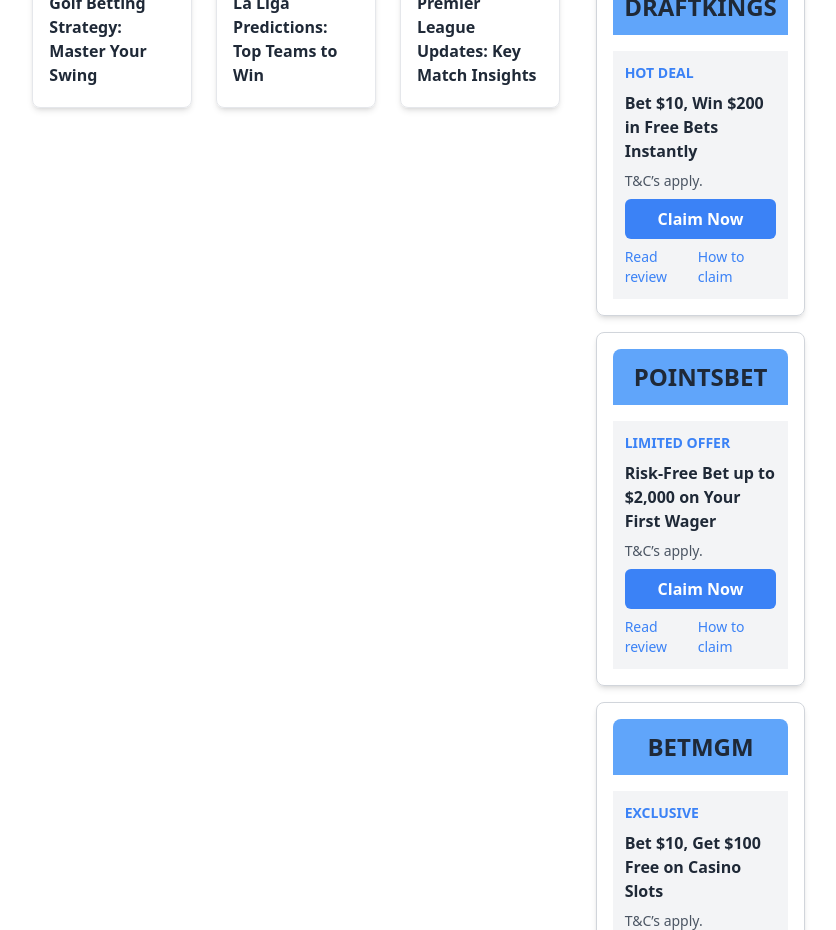
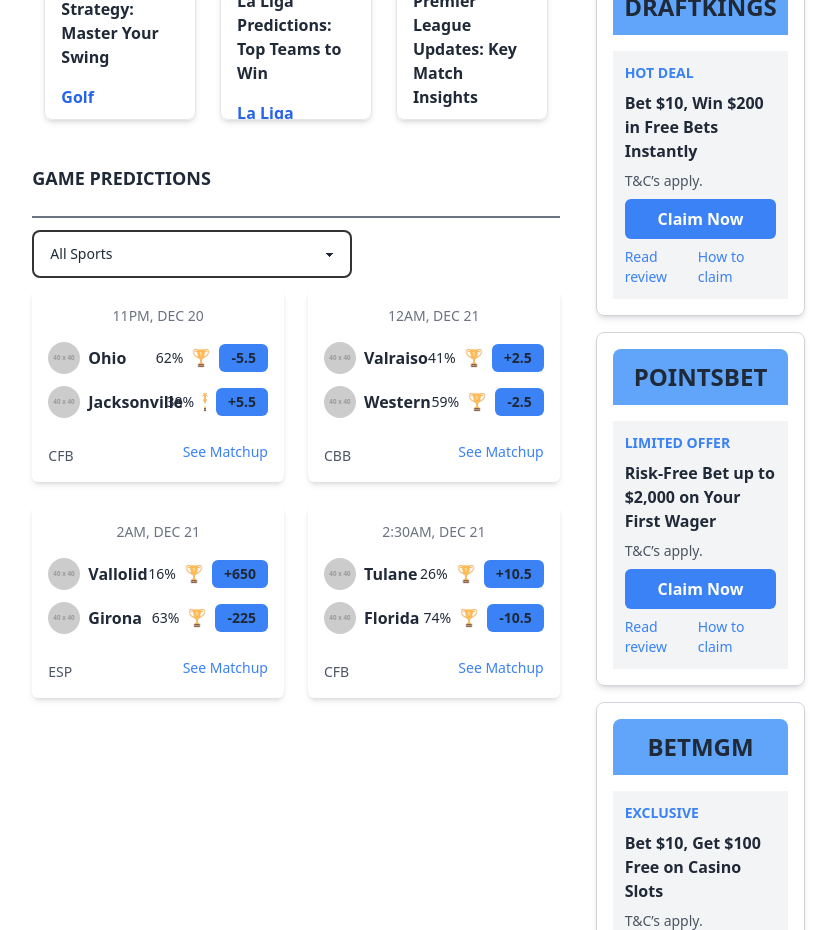
Before and after one commit to Jubayerhusain/Dimers-Pro, a React (Vite) app: page / in a window 1280 px wide. Shown: the part 1460-2390 px from the top of the page, without its empty margins (344-1180 px from the left). Built offline with nearby package versions, Linux system fonts and the light colour scheme.

Commit message:
game prediction done

```diff
--- /dev/null
+++ b/public/prediction.json
@@ -0,0 +1,74 @@
+[
+    {
+      "time": "11PM, DEC 20",
+      "teams": [
+        {
+          "name": "Ohio",
+          "percentage": 62,
+          "spread": -5.5,
+          "logo": "https://via.placeholder.com/40"
+        },
+        {
+          "name": "Jacksonville",
+          "percentage": 38,
+          "spread": "+5.5",
+          "logo": "https://via.placeholder.com/40"
+        }
+      ],
+      "type": "CFB"
+    },
+    {
+      "time": "12AM, DEC 21",
+      "teams": [
+        {
+          "name": "Valraiso",
+          "percentage": 41,
+          "spread": "+2.5",
+          "logo": "https://via.placeholder.com/40"
+        },
+        {
+          "name": "Western ",
+          "percentage": 59,
+          "spread": "-2.5",
+          "logo": "https://via.placeholder.com/40"
+        }
+      ],
+      "type": "CBB"
+    },
+    {
+      "time": "2AM, DEC 21",
+      "teams": [
+        {
+          "name": "Vallolid",
+          "percentage": 16,
+          "spread": "+650",
+          "logo": "https://via.placeholder.com/40"
+        },
+        {
+          "name": "Girona",
+          "percentage": 63,
+          "spread": "-225",
+          "logo": "https://via.placeholder.com/40"
+        }
+      ],
+      "type": "ESP"
+    },
+    {
+      "time": "2:30AM, DEC 21",
+      "teams": [
+        {
+          "name": "Tulane",
+          "percentage": 26,
+          "spread": "+10.5",
+          "logo": "https://via.placeholder.com/40"
+        },
+        {
+          "name": "Florida",
+          "percentage": 74,
+          "spread": "-10.5",
+          "logo": "https://via.placeholder.com/40"
+        }
+      ],
+      "type": "CFB"
+    }
+  ]
--- a/src/components/Article/Article.jsx
+++ b/src/components/Article/Article.jsx
@@ -6,7 +6,7 @@
       image:
         "https://encrypted-tbn0.gstatic.com/images?q=tbn:ANd9GcQ542Qbz2L3BDd1h6Xfo9cpF7OjSmRsRi7ogg&s",
       title:
-        "NBA Picks Today: Thursday's Best Bets Include Bulls vs. Celtics Play [12/19/2024]",
+        "NBA Picks Today: Thursday's Best Bets Include[12/19/2024]",
       category: "NBA",
       author: "Ryan Leaver",
       date: "Dec 19, 2024",
@@ -23,14 +23,14 @@
       image:
         "https://encrypted-tbn0.gstatic.com/images?q=tbn:ANd9GcQEczB0MmxBGdAtrdv0oNvHQ1waOeWLm0uSBA&s",
       title:
-        "NFL Betting Strategy: How to Bet on Week 16 - Michael Penix Jr. Gets the Start",
+        "NFL Betting Strategy: How to Bet on Week 16 ",
       category: "NFL",
       author: "Dave Garofolo",
       date: "Dec 18, 2024",
     },
     {
       image: "https://i.ytimg.com/vi/jwozE3phyJA/maxresdefault.jpg",
-      title: "NBA Player Props Today: Thursday's Top Plays Include Jalen Duren",
+      title: "NBA Player Props Today: Thursday's Top",
       category: "NBA",
       author: "Dave Garofolo",
       date: "Dec 19, 2024",
@@ -38,7 +38,7 @@
     {
       image:
         "https://vsin.com/wp-content/uploads/2024/11/USATSI_22784245_168384654_lowres.jpg?w=1068&h=0&crop=1",
-      title: "College Basketball Picks Today: Two Spread Plays [12/19/2024]",
+      title: "College Basketball Picks Today: plays [12/19/2024]",
       category: "CBB",
       author: "Dave Garofolo",
       date: "Dec 19, 2024",
@@ -56,7 +56,7 @@
         "https://encrypted-tbn0.gstatic.com/images?q=tbn:ANd9GcQl1QWXxJh6J8n4WOHbEiVCCA7cKdjSoUUlGA&s",
       title: "Golf Betting Strategy: Master Your Swing",
       category: "Golf",
-      author: "Emily Clark",
+      author: "Emily",
       date: "Dec 21, 2024",
     },
     {
@@ -105,7 +105,7 @@
           <h1 className="text-md font-bold text-black">NBA</h1>
         </div>
       </div>
-      <div className="grid grid-cols-1 md:grid-cols-2 lg:grid-cols-3 gap-6">
+      <div className="grid grid-cols-1 md:grid-cols-2 lg:grid-cols-3 gap-6 p-3">
         {articles.map((article, index) => (
           <div
             key={index}
@@ -117,7 +117,7 @@
               className="w-full h-36 object-cover"
             />
             <div className="p-4">
-              <div className="text-sm text-gray-500 mb-2 flex justify-between">
+              <div className="text-xs text-gray-500 mb-2 flex justify-between">
                 <span>{article.author}</span>
                 <span>{article.date}</span>
               </div>
--- /dev/null
+++ b/src/components/GameParediction/GameParediction.jsx
@@ -0,0 +1,95 @@
+import React, { useState, useEffect } from "react";
+import winImage from "./../../assets/icons8-win-48.png";
+import crownImage from "./../../assets/icons8-crown-50.png";
+const GamePrediction = () => {
+  const [data, setData] = useState([]);
+
+  useEffect(() => {
+    fetch("/prediction.json")
+      .then((response) => response.json())
+      .then((matchesData) => setData(matchesData))
+      .catch((error) => console.error("Error fetching data:", error));
+  }, []);
+
+  return (
+    <div className="max-w-5xl mx-auto py-8">
+      <h1 className="text-lg font-bold text-gray-800 mb-6">GAME PREDICTIONS</h1>
+      <div className="border border-gray-500 my-2"></div>
+      <div className="border-none my-3">
+        <select className="select border-2 border-black/80 select-md w-full max-w-xs">
+          <option disabled selected>
+            All Sports
+          </option>
+          <option>NFL</option>
+          <option>NBA</option>
+          <option>NHL</option>
+          <option>CFB</option>
+          <option>CBB</option>
+          <option>EPL</option>
+          <option>ESP</option>
+        </select>
+      </div>
+
+      <div className="grid grid-cols-1 md:grid-cols-2 lg:grid-cols-2 gap-6">
+        {data.map((match, index) => (
+          <div key={index} className="bg-white shadow-md rounded-md p-4">
+            {/* Match Time */}
+            <div className="text-gray-500 text-sm text-center mb-4">
+              {match.time}
+            </div>
+
+            {/* Teams */}
+            {match.teams.map((team, idx) => (
+              // start
+              <div
+                key={idx}
+                className="flex justify-between items-center mb-3 last:mb-0"
+              >
+                <div className="flex items-center space-x-2">
+                  <img
+                    src={team.logo}
+                    alt={team.name}
+                    className="w-8 h-8 rounded-full"
+                  />
+                  <div>
+                    <p className="font-bold text-gray-800">{team.name}</p>
+                  </div>
+                </div>
+                {/* END */}
+                <div className="flex items-center space-x-2">
+                  <div>
+                    <p className={`text-sm font-medium`}>
+                      {`${team.percentage}%`}
+                    </p>
+                  </div>
+                  <div>
+                        <img className="w-5 h-5" src={winImage} alt="" />
+                    </div>
+                  <div
+                    className={` text-sm bg-blue-500 font-bold py-1 px-3 rounded-md`}
+                  >
+                    {team.spread}
+                  </div>
+                </div>
+              </div>
+            ))}
+
+            <div className="flex justify-between items-center">
+              {/* Match Type */}
+              <div className="text-center text-sm text-gray-600 mt-4">
+                {match.type}
+              </div>
+
+              {/* See Matchup Link */}
+              <div className="text-blue-500 text-sm text-center mt-2 font-medium cursor-pointer hover:underline">
+                See Matchup
+              </div>
+            </div>
+          </div>
+        ))}
+      </div>
+    </div>
+  );
+};
+
+export default GamePrediction;
--- a/src/components/Home/Home.jsx
+++ b/src/components/Home/Home.jsx
@@ -3,6 +3,7 @@
 import Categories from "./../Categories/Categories";
 import Article from "../Article/Article";
 import ExclusiveOffers from "../ExclusiveOffer/ExclusiveOffer";
+import GamePrediction from "../GameParediction/GameParediction";
 
 function Home() {
   return (
@@ -14,6 +15,7 @@
         </div>
         <div className="col-span-6">
           <Article></Article>
+          <GamePrediction></GamePrediction>
         </div>
         <div className="col-span-3">
           <ExclusiveOffers></ExclusiveOffers>
--- a/src/components/Navber/Dropnav.jsx
+++ b/src/components/Navber/Dropnav.jsx
@@ -312,11 +312,14 @@
                 tabIndex={0}
                 className="dropdown-content menu bg-slate-900 text-gray-300 rounded-box z-[1] w-52 p-2 shadow"
               >
-                <li>
-                  <a>Item 1</a>
-                </li>
-                <li>
-                  <a>Item 2</a>
+                <li className="hover:bg-blue-500 rounded-md">
+                  <a>picks</a>
+                </li>{" "}
+                <li className="hover:bg-blue-500 rounded-md">
+                  <a>parlays</a>
+                </li>{" "}
+                <li className="hover:bg-blue-500 rounded-md">
+                  <a>Live Bets</a>
                 </li>
               </ul>
             </div>
```
